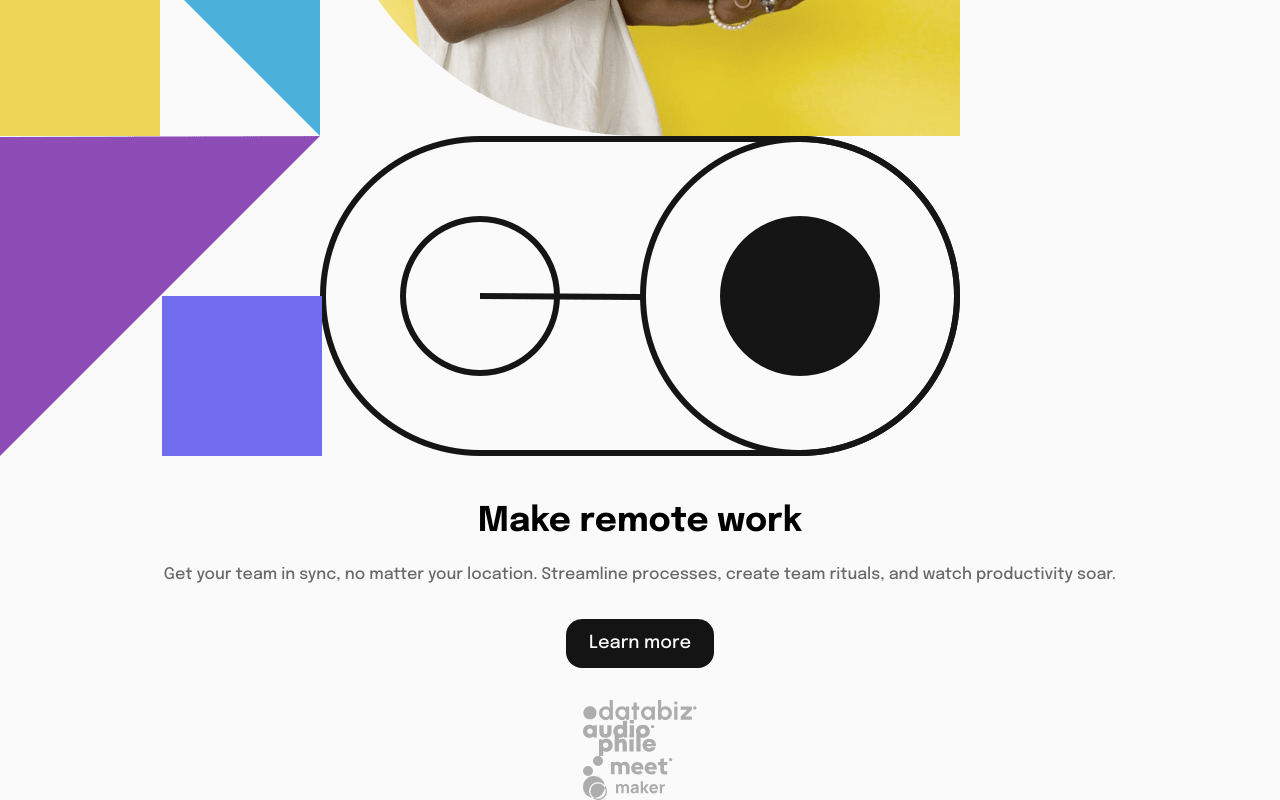
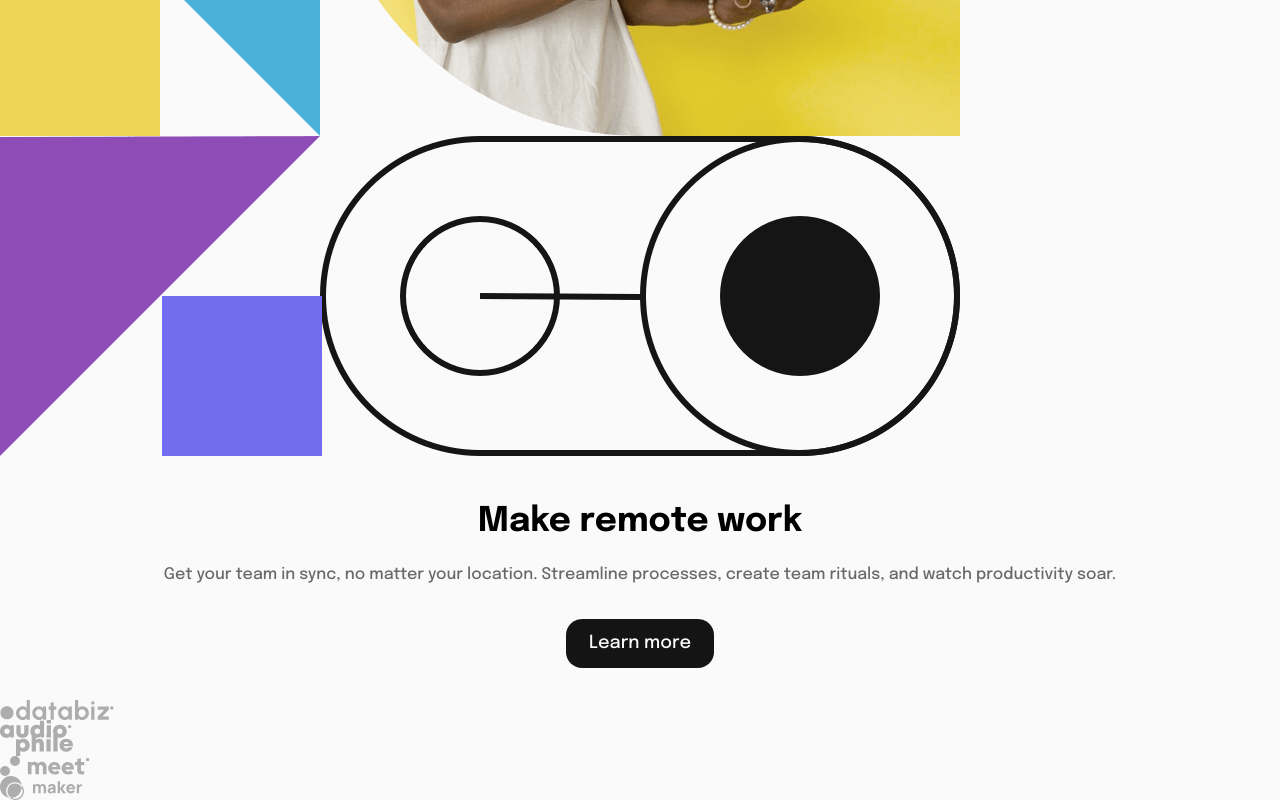
Before and after one commit to SerPet-eng/intro-section-with-dropdown-navigation-main, a React (Vite) app: page / in a window 1280 px wide. Shown: the part 904-1704 px from the top of the page. Built offline with nearby package versions, Linux system fonts and the light colour scheme.

Commit message:
Creating Footer🦶🛠️
 - `section__icon` className has been changed into `footer`. Also the `icon` as well.

 - Creating new component `Footer.jsx`

```diff
--- a/src/App.jsx
+++ b/src/App.jsx
@@ -1,5 +1,6 @@
 import NavBar from './components/NavBar/NavBar';
 import Body from './components/Body';
+import Footer from './components/Footer';
 
 export default function App() {
   return (
@@ -7,6 +8,7 @@ export default function App() {
       <div className="app">
         <NavBar />
         <Body />
+        <Footer />
       </div>
     </>
   );
--- a/src/components/Body.jsx
+++ b/src/components/Body.jsx
@@ -1,9 +1,5 @@
 import ImageDesktop from '../../images/image-hero-desktop.png';
 import ImageMobile from '../../images/image-hero-mobile.png';
-import Icon1 from '../../images/client-databiz.svg';
-import Icon2 from '../../images/client-audiophile.svg';
-import Icon3 from '../../images/client-meet.svg';
-import Icon4 from '../../images/client-maker.svg';
 
 export default function Body() {
   return (
@@ -19,12 +15,6 @@ export default function Body() {
           create team rituals, and watch productivity soar.
         </p>
         <button className="section__btn">Learn more</button>
-        <div className="section__icon">
-          <img src={Icon1} alt="Databiz logo" className="icon" />
-          <img src={Icon2} alt="Audiophile logo" className="icon" />
-          <img src={Icon3} alt="Meet logo" className="icon" />
-          <img src={Icon4} alt="Maker logo" className="icon" />
-        </div>
       </section>
     </>
   );
--- /dev/null
+++ b/src/components/Footer.jsx
@@ -0,0 +1,17 @@
+import Icon1 from '../../images/client-databiz.svg';
+import Icon2 from '../../images/client-audiophile.svg';
+import Icon3 from '../../images/client-meet.svg';
+import Icon4 from '../../images/client-maker.svg';
+
+export default function Footer() {
+  return (
+    <>
+      <footer className="footer">
+        <img src={Icon1} alt="Databiz logo" className="footer__icon" />
+        <img src={Icon2} alt="Audiophile logo" className="footer__icon" />
+        <img src={Icon3} alt="Meet logo" className="footer__icon" />
+        <img src={Icon4} alt="Maker logo" className="footer__icon" />
+      </footer>
+    </>
+  );
+}
```
